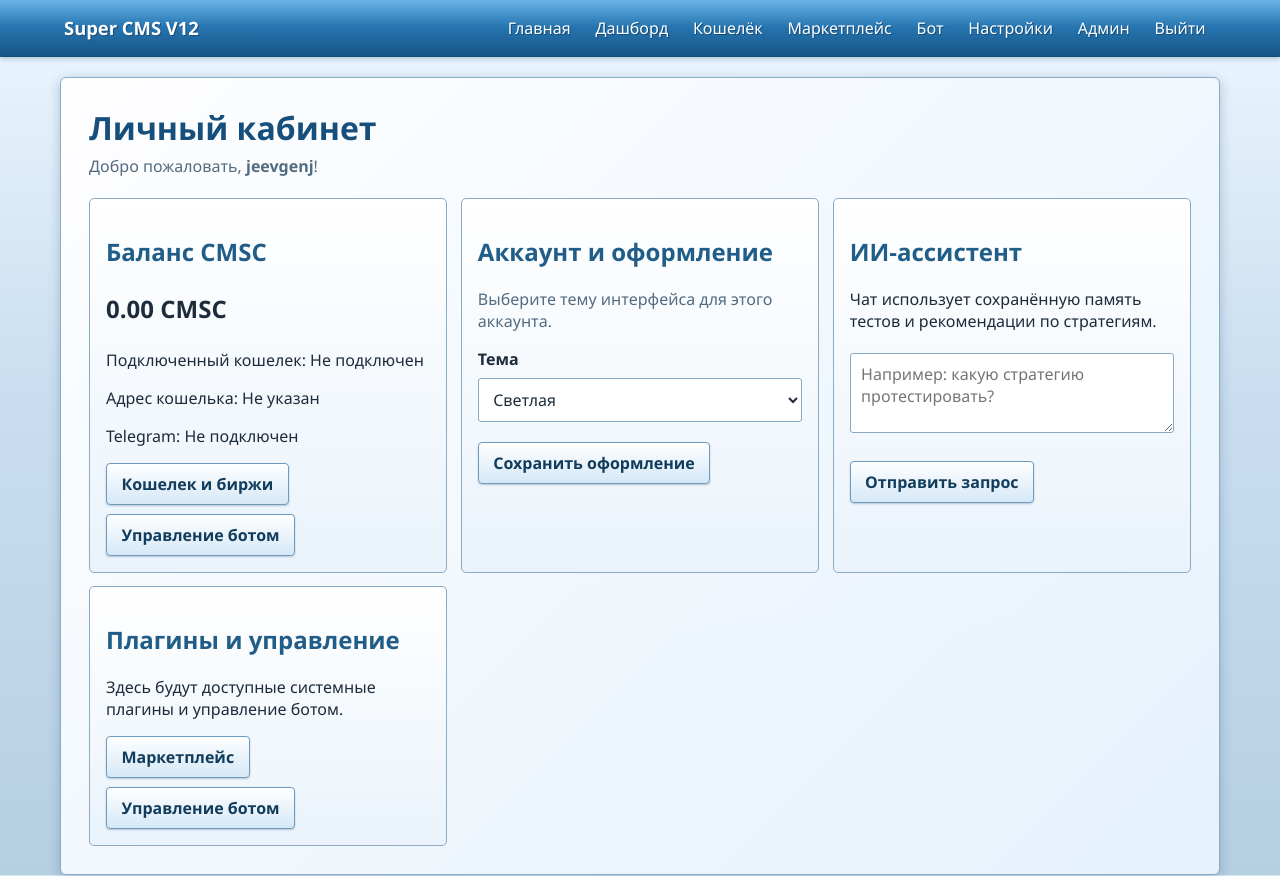
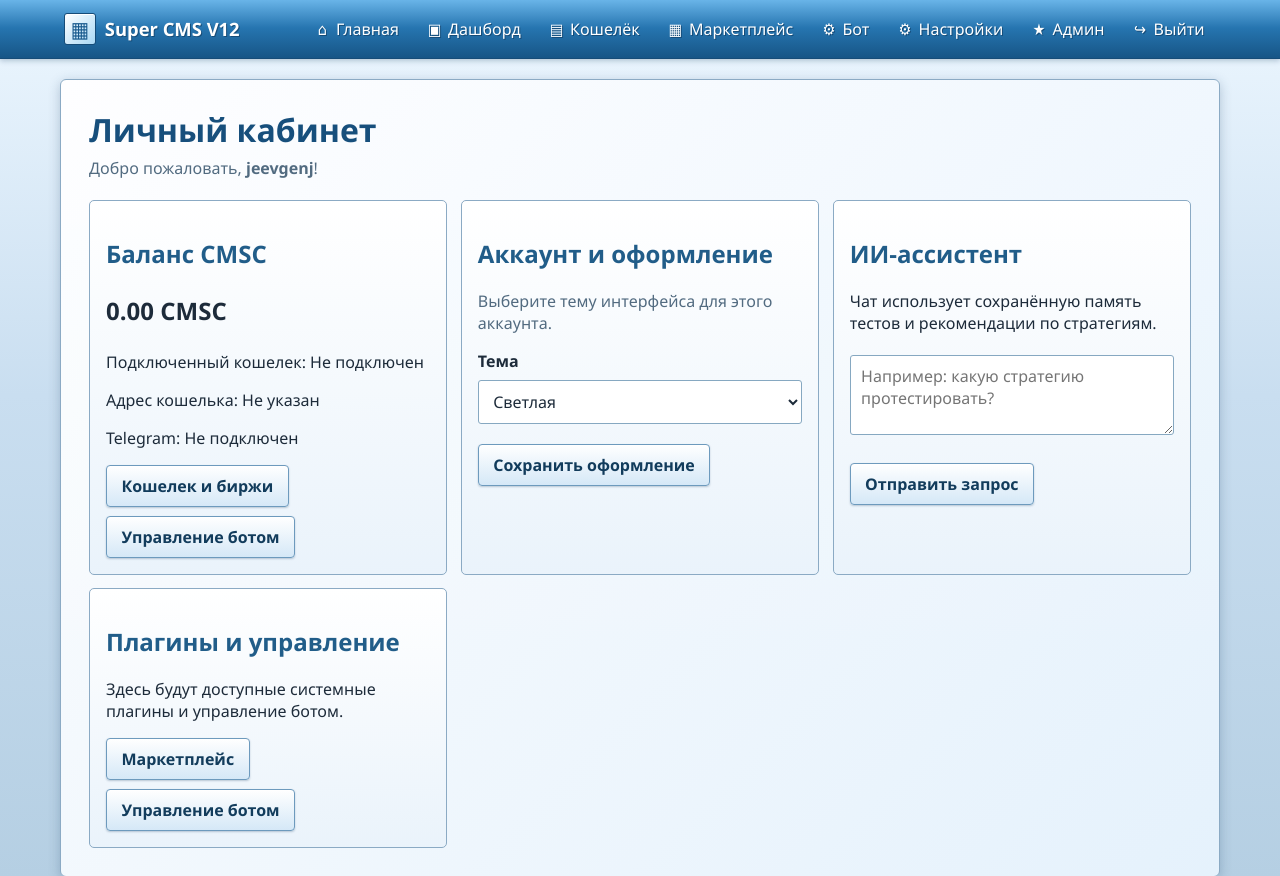
Before and after one commit to bosszeka40-pixel/Cms-my, a Flask app: page /dashboard in a window 1280 px wide. Shown: the top 876 px of the page. Run offline with Flask 3, Linux system fonts and the light colour scheme; a user stored in the database is signed in; data comes from the database, SQL or seed files in the repository.

Commit message:
Add collapsible Windows 7-style navigation and admin sections
Co-authored-by: jevvgenij-coder <314512546+jevvgenij-coder@users.noreply.github.com>

```diff
--- a/static/style.css
+++ b/static/style.css
@@ -23,13 +23,17 @@ header {
     background: linear-gradient(#69b4e8, #2675b0 48%, #175586);
     box-shadow: 0 2px 5px var(--shadow);
 }
+.brand { display: flex; align-items: center; gap: .55rem; }
+.win-logo { display: grid; place-items: center; width: 2rem; height: 2rem; color: #16588c; font-size: 1.35rem; background: linear-gradient(135deg, #fff, #a9d8f5); border: 1px solid #164c78; border-radius: 3px; box-shadow: inset 0 1px #fff; }
 header h2 { margin: 0; font-size: 1.15rem; text-shadow: 1px 1px #164c78; }
 nav { display: flex; flex-wrap: wrap; gap: .25rem; justify-content: flex-end; }
 nav a {
-    color: #fff; text-decoration: none; padding: .4rem .65rem; border-radius: 3px;
+    display: inline-flex; align-items: center; gap: .3rem; color: #fff; text-decoration: none; padding: .4rem .65rem; border: 1px solid transparent; border-radius: 3px;
     text-shadow: 1px 1px #164c78;
 }
-nav a:hover, nav a:focus-visible { background: rgba(255,255,255,.2); text-decoration: none; }
+nav a:hover, nav a:focus-visible { background: linear-gradient(#8dd1f4, #327fb8); border-color: #c4e9ff; text-decoration: none; }
+.nav-icon { min-width: 1.1rem; color: #fff; font-size: 1rem; text-align: center; }
+.menu-toggle { display: none; color: #123c5c; font: inherit; font-weight: 600; padding: .45rem .75rem; background: linear-gradient(#fff, #c6e1f4); border: 1px solid #6d9abd; border-radius: 3px; box-shadow: inset 0 1px #fff, 0 1px 2px var(--shadow); cursor: pointer; }
 a { color: #155d91; }
 .container {
     width: min(1160px, calc(100% - 1.5rem)); margin: 1.25rem auto; padding: clamp(1rem, 3vw, 1.75rem);
@@ -67,6 +71,16 @@ input:focus, textarea:focus, select:focus, .btn:focus-visible, a:focus-visible {
     border-radius: 5px; box-shadow: inset 0 1px rgba(255,255,255,.9);
 }
 .card h2, .card h3 { color: #215d89; }
+.card { transition: box-shadow .15s ease, transform .15s ease; }
+.card:hover { box-shadow: inset 0 1px rgba(255,255,255,.95), 0 3px 8px var(--shadow); }
+details.card { padding: 0; overflow: hidden; }
+details.card > summary { padding: 1rem; color: #215d89; font-size: 1.17rem; font-weight: 700; cursor: pointer; list-style: none; background: linear-gradient(#fff, #e7f3fd); border-bottom: 1px solid transparent; }
+details.card > summary::-webkit-details-marker { display: none; }
+details.card > summary::before { content: '▶'; display: inline-block; margin-right: .55rem; color: #347eae; font-size: .75rem; transition: transform .15s ease; }
+details.card[open] > summary { border-bottom-color: var(--border); }
+details.card[open] > summary::before { transform: rotate(90deg); }
+details.card > :not(summary) { margin-left: 1rem; margin-right: 1rem; }
+details.card > form { margin-bottom: 1rem; }
 .grid, .feature-grid { display: grid; grid-template-columns: repeat(auto-fit, minmax(min(100%, 280px), 1fr)); gap: .85rem; }
 .feature-grid { margin-bottom: 1.25rem; }
 .feature-grid h2 { margin-top: 0; font-size: 1.05rem; }
@@ -105,8 +119,11 @@ body.dark input, body.dark textarea, body.dark select { color: var(--text); back
 body.dark .card { background: linear-gradient(#294b62, #1d3b50); }
 @media (max-width: 950px) { .terminal-grid { grid-template-columns: repeat(auto-fit, minmax(280px, 1fr)); } }
 @media (max-width: 700px) {
-    header { align-items: flex-start; flex-direction: column; }
-    nav { justify-content: flex-start; }
+    header { align-items: stretch; flex-wrap: wrap; }
+    .menu-toggle { display: block; align-self: flex-start; }
+    nav { display: none; width: 100%; flex-direction: column; justify-content: flex-start; }
+    nav.is-open { display: flex; }
+    nav a { padding: .55rem .7rem; }
     .container { width: calc(100% - .75rem); margin: .5rem auto; }
     .hero { align-items: flex-start; flex-direction: column; }
     .hero-badge { width: 100%; }
--- a/templates/base.html
+++ b/templates/base.html
@@ -7,22 +7,25 @@
 </head>
 <body class="{{ theme|default('light') }}">
     <header>
-        <h2>Super CMS V12</h2>
-        <nav>
-            <a href="{{ url_for('index') }}">Главная</a>
+        <div class="brand"><span class="win-logo" aria-hidden="true">▦</span><h2>Super CMS V12</h2></div>
+        <button class="menu-toggle" type="button" aria-expanded="false" aria-controls="main-menu">
+            <span aria-hidden="true">☰</span> Меню
+        </button>
+        <nav id="main-menu">
+            <a href="{{ url_for('index') }}"><span class="nav-icon" aria-hidden="true">⌂</span>Главная</a>
             {% if user_id %}
-                <a href="{{ url_for('dashboard') }}">Дашборд</a>
-                <a href="{{ url_for('wallet_page') }}">Кошелёк</a>
-                <a href="{{ url_for('marketplace') }}">Маркетплейс</a>
-                <a href="{{ url_for('bot_management') }}">Бот</a>
-                <a href="{{ url_for('settings') }}">Настройки</a>
+                <a href="{{ url_for('dashboard') }}"><span class="nav-icon" aria-hidden="true">▣</span>Дашборд</a>
+                <a href="{{ url_for('wallet_page') }}"><span class="nav-icon" aria-hidden="true">▤</span>Кошелёк</a>
+                <a href="{{ url_for('marketplace') }}"><span class="nav-icon" aria-hidden="true">▦</span>Маркетплейс</a>
+                <a href="{{ url_for('bot_management') }}"><span class="nav-icon" aria-hidden="true">⚙</span>Бот</a>
+                <a href="{{ url_for('settings') }}"><span class="nav-icon" aria-hidden="true">⚙</span>Настройки</a>
                 {% if is_admin %}
-                    <a href="{{ url_for('admin_panel') }}">Админ</a>
+                    <a href="{{ url_for('admin_panel') }}"><span class="nav-icon" aria-hidden="true">★</span>Админ</a>
                 {% endif %}
-                <a href="{{ url_for('logout') }}">Выйти</a>
+                <a href="{{ url_for('logout') }}"><span class="nav-icon" aria-hidden="true">↪</span>Выйти</a>
             {% else %}
-                <a href="{{ url_for('login') }}">Войти</a>
-                <a href="{{ url_for('register') }}">Регистрация</a>
+                <a href="{{ url_for('login') }}"><span class="nav-icon" aria-hidden="true">➜</span>Войти</a>
+                <a href="{{ url_for('register') }}"><span class="nav-icon" aria-hidden="true">✚</span>Регистрация</a>
             {% endif %}
         </nav>
     </header>
@@ -30,5 +33,14 @@
         {% block content %}{% endblock %}
     </div>
     {% block scripts %}{% endblock %}
+    <script>
+        const menuToggle = document.querySelector('.menu-toggle');
+        const mainMenu = document.getElementById('main-menu');
+        menuToggle?.addEventListener('click', () => {
+            const expanded = menuToggle.getAttribute('aria-expanded') === 'true';
+            menuToggle.setAttribute('aria-expanded', String(!expanded));
+            mainMenu.classList.toggle('is-open', !expanded);
+        });
+    </script>
 </body>
 </html>
```
Also changed, not shown: templates/admin.html (+22 -22 lines).
